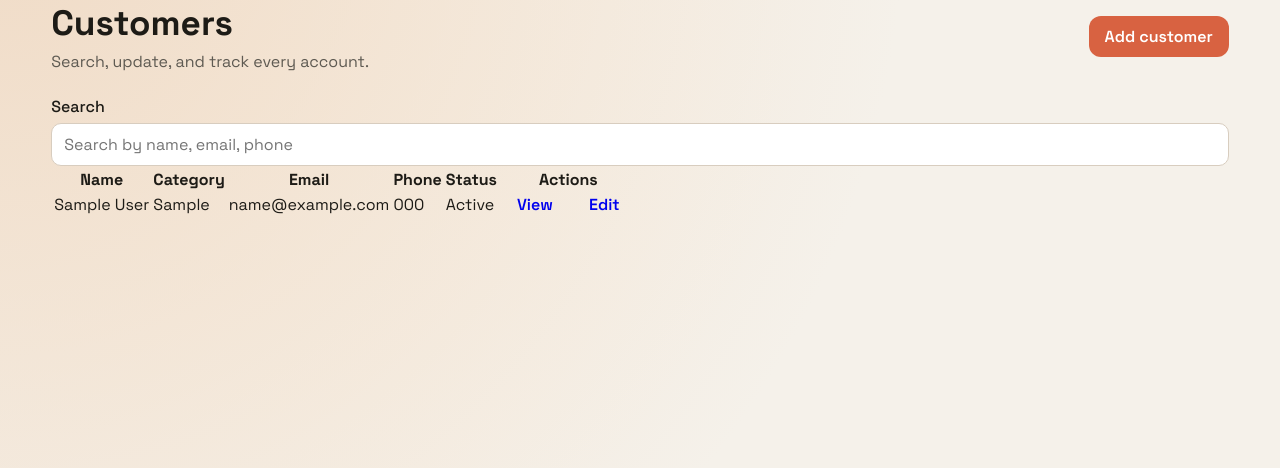
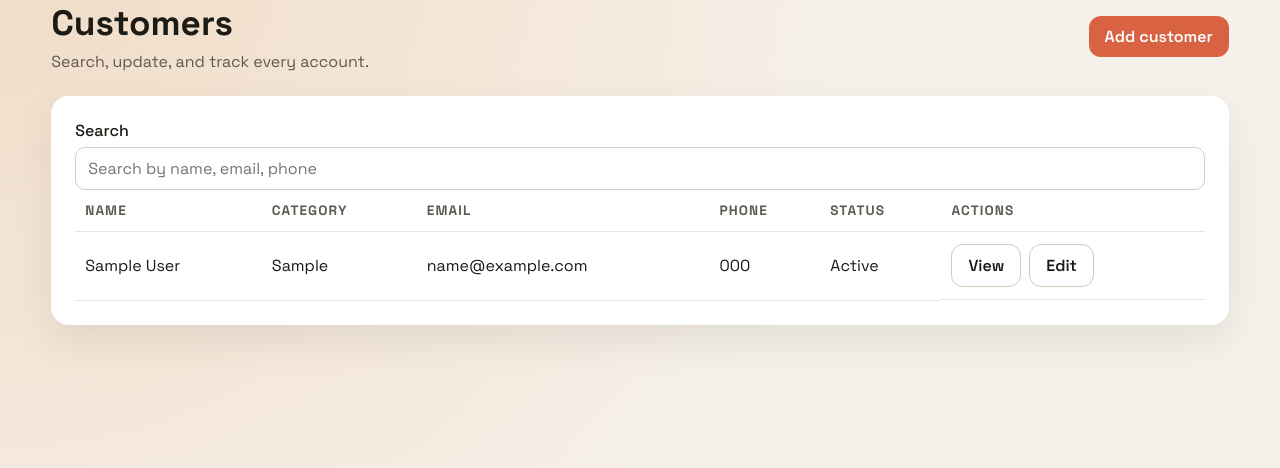
Before and after one commit to NikosTsigkros/tsigkros-crm-nyc, a Flask app: page /customers in a window 1280 px wide. Shown: the part 96-564 px from the top of the page. Run offline with Flask 3, Linux system fonts and the light colour scheme; a user stored in the database is signed in; tables that the repository leaves empty hold one stand-in row (values such as "Sample post").

Commit message:
add css for tables & card sections

```diff
--- a/app/static/app.css
+++ b/app/static/app.css
@@ -190,3 +190,76 @@ button,
 .primary:focus {
   background: var(--accent-dark);
 }
+
+.ghost {
+  background: transparent;
+  color: var(--ink);
+  border: 1px solid #d7c9b9;
+}
+
+.danger {
+  background: #b4452c;
+  color: #fff;
+}
+
+.panel {
+  background: var(--surface);
+  padding: 24px;
+  border-radius: var(--radius);
+  margin-bottom: 24px;
+  box-shadow: var(--shadow);
+}
+
+.stats-grid {
+  display: grid;
+  grid-template-columns: repeat(auto-fit, minmax(200px, 1fr));
+  gap: 16px;
+  margin-bottom: 24px;
+}
+
+.stat-card {
+  background: var(--surface);
+  padding: 18px;
+  border-radius: 16px;
+  box-shadow: var(--shadow);
+}
+
+.stat-card h2 {
+  margin: 0 0 8px;
+  font-size: 1rem;
+  color: var(--muted);
+}
+
+.stat {
+  font-size: 2rem;
+  margin: 0;
+}
+
+.table-wrap {
+  overflow-x: auto;
+}
+
+.table {
+  width: 100%;
+  border-collapse: collapse;
+}
+
+.table th,
+.table td {
+  text-align: left;
+  padding: 12px 10px;
+  border-bottom: 1px solid #eee3d8;
+}
+
+.table th {
+  font-size: 0.85rem;
+  text-transform: uppercase;
+  letter-spacing: 0.08em;
+  color: var(--muted);
+}
+
+.row-actions {
+  display: flex;
+  gap: 8px;
+  flex-wrap: wrap;
+}
```
